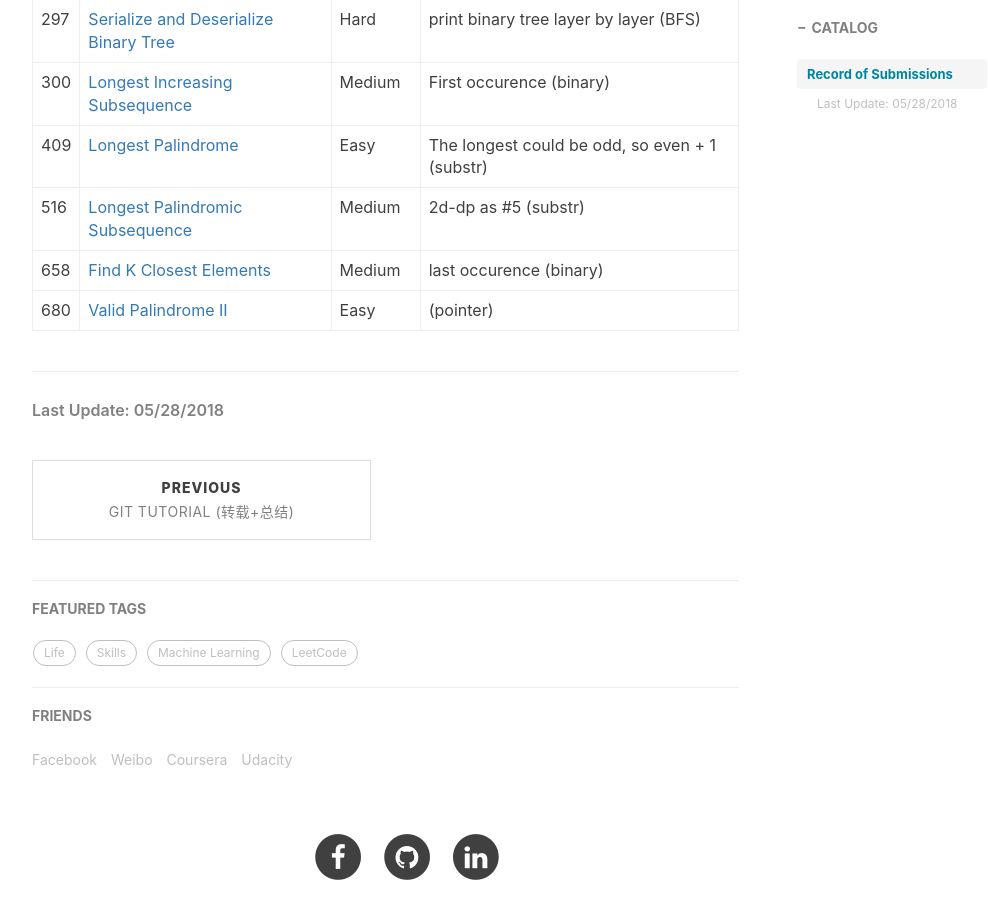
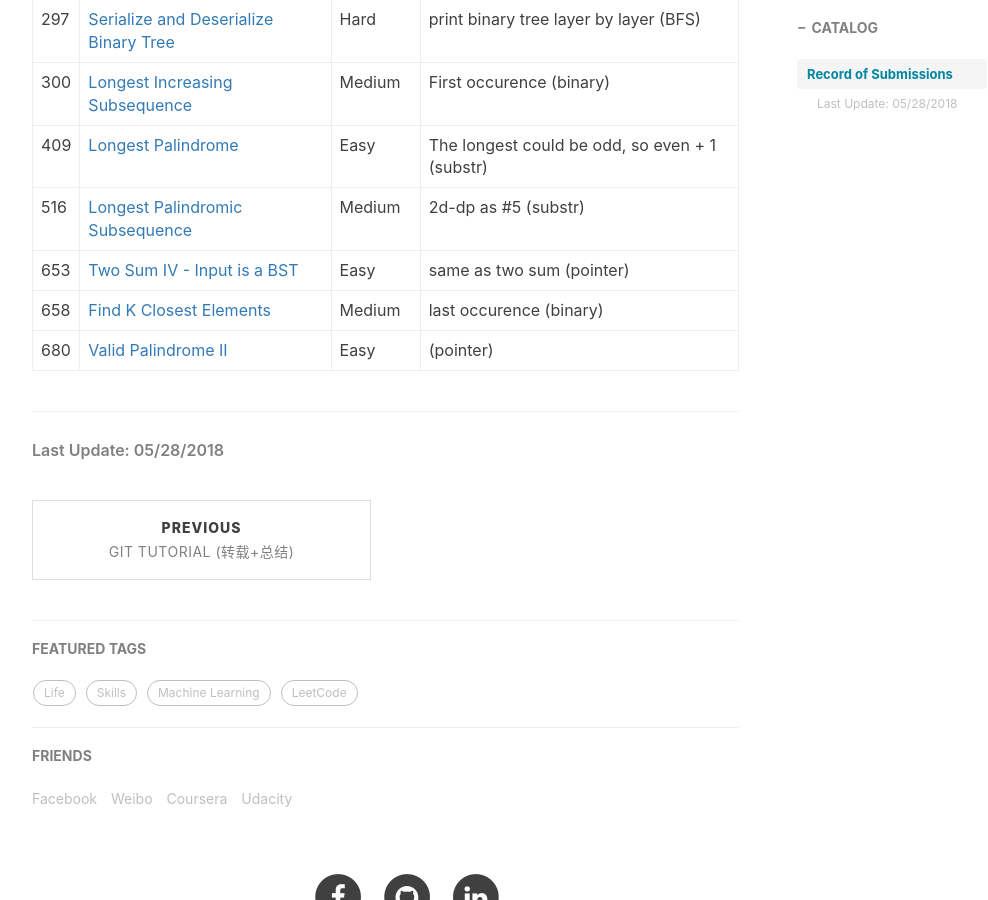
Before and after one commit to ly16/ly16.github.io, a Jekyll site: the page built from _posts/2018-05-18-leetcode-record-round1.md, in a window 1280 px wide and 900 px high, scrolled down 3361 px. Shown: the whole window, without its empty margins (233-1221 px from the left). Built offline with Jekyll 4.4.1, drawn with Linux system fonts in a browser that asks for light colours; nearby versions of some CDN libraries; comment, search, counter and statistics services are not loaded.

Commit message:
Update 2018-05-18-leetcode-record-round1.md

```diff
--- a/_posts/2018-05-18-leetcode-record-round1.md
+++ b/_posts/2018-05-18-leetcode-record-round1.md
@@ -71,6 +71,7 @@ tags:
 |300|[Longest Increasing Subsequence](https://github.com/ly16/LC-Practice/blob/master/Longest%20Ascending%20Subsequence.java)|Medium|First occurence (binary)|
 |409|[Longest Palindrome](https://github.com/ly16/LC-Practice/blob/master/Longest%20Palindrome.java)|Easy|The longest could be odd, so even + 1 (substr)|
 |516|[Longest Palindromic Subsequence](https://github.com/ly16/LC-Practice/blob/master/Longest%20Palindromic%20Subsequence.java)|Medium|2d-dp as #5 (substr)|
+|653|[Two Sum IV - Input is a BST](https://github.com/ly16/LC-Practice/blob/master/Two%20Sum%20IV%20-%20Input%20is%20a%20BST.java)|Easy|same as two sum (pointer)|
 |658|[Find K Closest Elements](https://github.com/ly16/LC-Practice/blob/master/K%20Closest%20In%20Sorted%20Array.java)|Medium|last occurence (binary)|
 |680|[Valid Palindrome II](https://github.com/ly16/LC-Practice/blob/master/Valid%20Palindrome%20II.java)|Easy|(pointer)|
 
```
